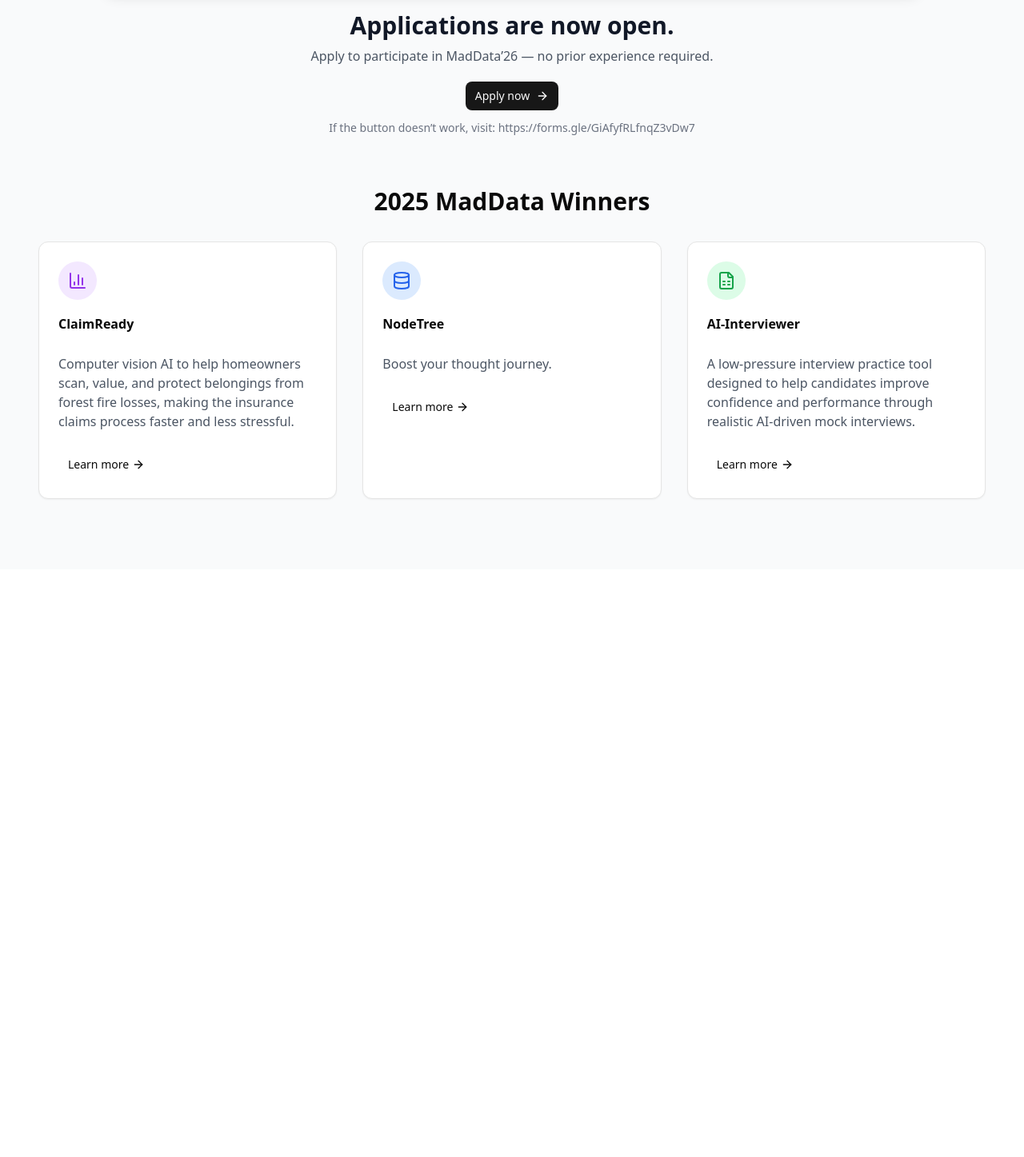
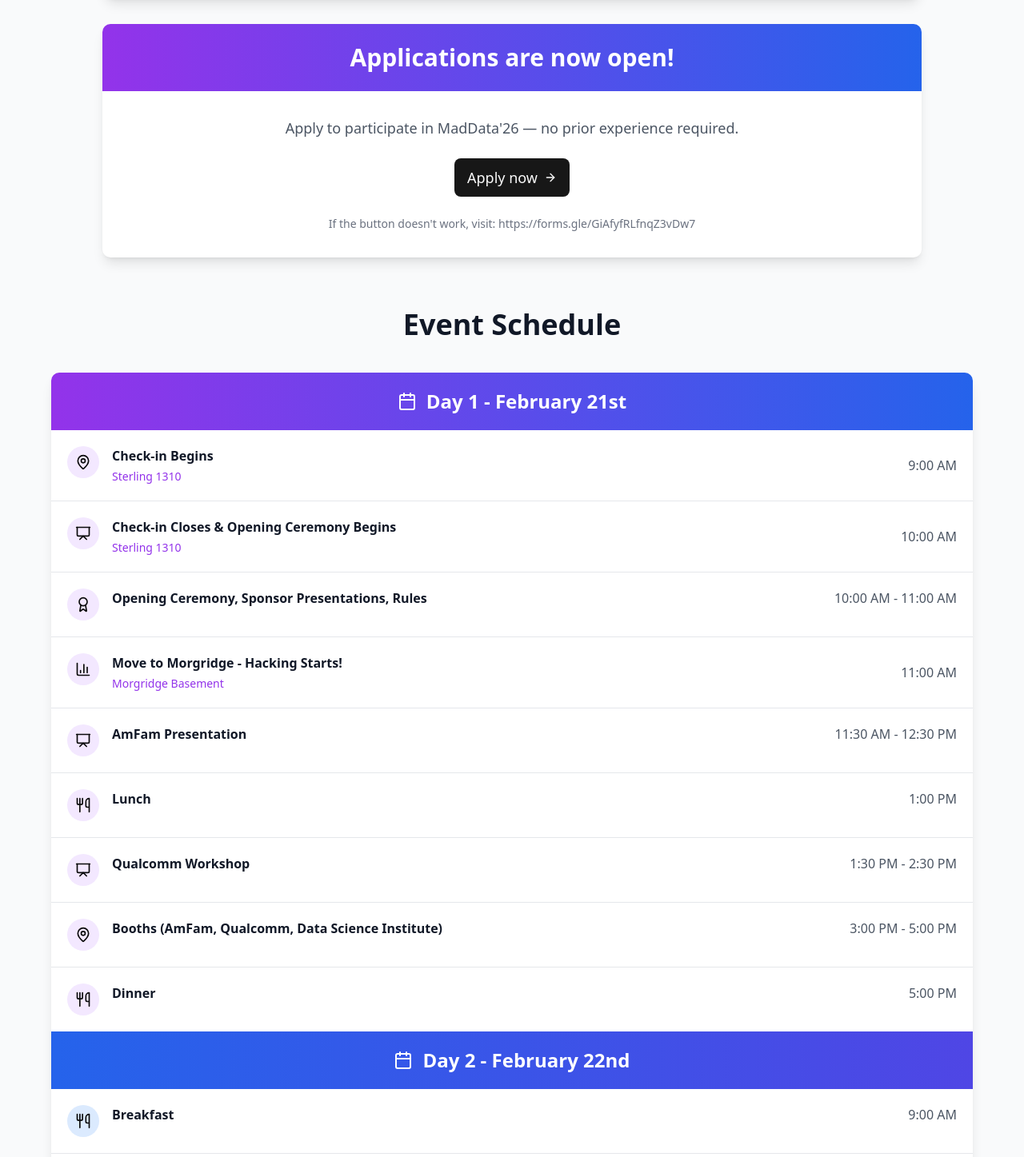
Before and after one commit to manasvik06/dotdata, a React (Vite) app: page /maddata in a window 1280 px wide. Shown: the part 923-2370 px from the top of the page at 80% size. Before the commit the page ends 1635 px from the top, so only its background shows below. Built offline with nearby package versions, Linux system fonts and the light colour scheme.

Commit message:
Add schedule section and update MadData page styling

```diff
--- a/src/pages/maddata-page.tsx
+++ b/src/pages/maddata-page.tsx
@@ -1,5 +1,5 @@
 import React from "react"
-import { ArrowRight, BarChart3, Database, FileSpreadsheet } from "lucide-react"
+import { ArrowRight, BarChart3, Database, FileSpreadsheet, Calendar, Clock, MapPin, Utensils, Presentation, Award } from "lucide-react"
 import { Card, CardContent, CardDescription, CardFooter, CardHeader, CardTitle } from "@/components/ui/card"
 import { Button } from "@/components/ui/button"
 
@@ -13,11 +13,30 @@ export default function MadDataPage() {
    */
   const promoVideoSrc = "/MadData'26.MP4"
 
+  const scheduleDay1 = [
+    { time: "9:00 AM", title: "Check-in Begins", location: "Sterling 1310", icon: <MapPin className="h-5 w-5" /> },
+    { time: "10:00 AM", title: "Check-in Closes & Opening Ceremony Begins", location: "Sterling 1310", icon: <Presentation className="h-5 w-5" /> },
+    { time: "10:00 AM - 11:00 AM", title: "Opening Ceremony, Sponsor Presentations, Rules", location: "", icon: <Award className="h-5 w-5" /> },
+    { time: "11:00 AM", title: "Move to Morgridge - Hacking Starts!", location: "Morgridge Basement", icon: <BarChart3 className="h-5 w-5" /> },
+    { time: "11:30 AM - 12:30 PM", title: "AmFam Presentation", location: "", icon: <Presentation className="h-5 w-5" /> },
+    { time: "1:00 PM", title: "Lunch", location: "", icon: <Utensils className="h-5 w-5" /> },
+    { time: "1:30 PM - 2:30 PM", title: "Qualcomm Workshop", location: "", icon: <Presentation className="h-5 w-5" /> },
+    { time: "3:00 PM - 5:00 PM", title: "Booths (AmFam, Qualcomm, Data Science Institute)", location: "", icon: <MapPin className="h-5 w-5" /> },
+    { time: "5:00 PM", title: "Dinner", location: "", icon: <Utensils className="h-5 w-5" /> },
+  ]
+
+  const scheduleDay2 = [
+    { time: "9:00 AM", title: "Breakfast", location: "", icon: <Utensils className="h-5 w-5" /> },
+    { time: "11:00 AM", title: "Hacking Ends / Submissions Due", location: "", icon: <Clock className="h-5 w-5" /> },
+    { time: "11:30 AM", title: "Presentations and Judging", location: "", icon: <Presentation className="h-5 w-5" /> },
+    { time: "2:30 PM", title: "Closing Ceremony", location: "", icon: <Award className="h-5 w-5" /> },
+  ]
+
   return (
     <div className="min-h-screen bg-gray-50">
       <div className="container mx-auto px-4 py-16">
         {/* Header Section */}
-        <header className="mb-10 text-center">
+        <header className="mb-12 text-center">
           <h1 className="text-5xl md:text-7xl font-bold mb-6 bg-gradient-to-r from-purple-600 to-blue-500 bg-clip-text text-transparent">
             MadData
           </h1>
@@ -42,36 +61,122 @@ export default function MadDataPage() {
               />
             </div>
 
-            <div className="mt-6 text-center">
-              <p className="text-2xl md:text-3xl font-semibold text-gray-900">
-                Applications are now open.
-              </p>
-              <p className="mt-2 text-gray-600">
-                Apply to participate in MadData’26 — no prior experience required.
-              </p>
+            <div className="mt-8 bg-white rounded-lg shadow-lg overflow-hidden">
+              <div className="bg-gradient-to-r from-purple-600 to-blue-600 p-6 text-center">
+                <p className="text-2xl md:text-3xl font-bold text-white">
+                  Applications are now open!
+                </p>
+              </div>
 
-              <div className="mt-5 flex justify-center">
+              <div className="p-8 text-center">
+                <p className="text-lg text-gray-600 mb-6">
+                  Apply to participate in MadData'26 — no prior experience required.
+                </p>
+
                 <a
                   href="https://forms.gle/GiAfyfRLfnqZ3vDw7"
                   target="_blank"
                   rel="noopener noreferrer"
                 >
-                  <Button className="gap-2">
-                    Apply now <ArrowRight className="h-4 w-4" />
+                  <Button size="lg" className="gap-2 text-lg px-8 py-6">
+                    Apply now <ArrowRight className="h-5 w-5" />
                   </Button>
                 </a>
+
+                <p className="mt-6 text-sm text-gray-500">
+                  If the button doesn't work, visit: https://forms.gle/GiAfyfRLfnqZ3vDw7
+                </p>
               </div>
+            </div>
+          </div>
+        </section>
 
-              <p className="mt-3 text-sm text-gray-500">
-                If the button doesn’t work, visit: https://forms.gle/GiAfyfRLfnqZ3vDw7
-              </p>
+        {/* Schedule Section */}
+        <section className="mb-16 max-w-6xl mx-auto">
+          <div className="text-center mb-10">
+            <h2 className="text-3xl md:text-4xl font-bold text-gray-900">
+              Event Schedule
+            </h2>
+          </div>
+
+          {/* Day 1 - February 21st */}
+          <div className="bg-white rounded-lg shadow-lg overflow-hidden">
+            <div className="bg-gradient-to-r from-purple-600 to-blue-600 p-5">
+              <div className="flex items-center justify-center gap-3 text-white">
+                <Calendar className="h-6 w-6" />
+                <h3 className="text-2xl font-bold">Day 1 - February 21st</h3>
+              </div>
+            </div>
+
+            <div>
+              {scheduleDay1.map((item, index) => (
+                <div
+                  key={index}
+                  className={`p-5 flex items-start gap-4 hover:bg-gray-50 transition-colors ${
+                    index !== scheduleDay1.length - 1 ? "border-b border-gray-200" : ""
+                  }`}
+                >
+                  <div className="flex-shrink-0 bg-purple-100 p-2.5 rounded-full">
+                    {item.icon}
+                  </div>
+                  <div className="flex-1">
+                    <div className="flex flex-col md:flex-row md:items-center md:justify-between gap-2">
+                      <div>
+                        <p className="font-semibold text-gray-900">{item.title}</p>
+                        {item.location && (
+                          <p className="text-purple-600 text-sm mt-1">{item.location}</p>
+                        )}
+                      </div>
+                      <p className="text-gray-600 text-sm md:text-base whitespace-nowrap">
+                        {item.time}
+                      </p>
+                    </div>
+                  </div>
+                </div>
+              ))}
+            </div>
+
+            {/* Day 2 - February 22nd */}
+            <div className="bg-gradient-to-r from-blue-600 to-indigo-600 p-5">
+              <div className="flex items-center justify-center gap-3 text-white">
+                <Calendar className="h-6 w-6" />
+                <h3 className="text-2xl font-bold">Day 2 - February 22nd</h3>
+              </div>
+            </div>
+
+            <div>
+              {scheduleDay2.map((item, index) => (
+                <div
+                  key={index}
+                  className={`p-5 flex items-start gap-4 hover:bg-gray-50 transition-colors ${
+                    index !== scheduleDay2.length - 1 ? "border-b border-gray-200" : ""
+                  }`}
+                >
+                  <div className="flex-shrink-0 bg-blue-100 p-2.5 rounded-full">
+                    {item.icon}
+                  </div>
+                  <div className="flex-1">
+                    <div className="flex flex-col md:flex-row md:items-center md:justify-between gap-2">
+                      <div>
+                        <p className="font-semibold text-gray-900">{item.title}</p>
+                        {item.location && (
+                          <p className="text-blue-600 text-sm mt-1">{item.location}</p>
+                        )}
+                      </div>
+                      <p className="text-gray-600 text-sm md:text-base whitespace-nowrap">
+                        {item.time}
+                      </p>
+                    </div>
+                  </div>
+                </div>
+              ))}
             </div>
           </div>
         </section>
 
         {/* Winners Section */}
-        <section>
-          <h2 className="text-3xl font-bold mb-8 text-center">2025 MadData Winners</h2>
+        <section className="max-w-6xl mx-auto">
+          <h2 className="text-3xl font-bold mb-8 text-center">MadData '25 Winners</h2>
 
           <div className="grid grid-cols-1 md:grid-cols-2 lg:grid-cols-3 gap-8">
             {/* Project Card 1 */}
```
